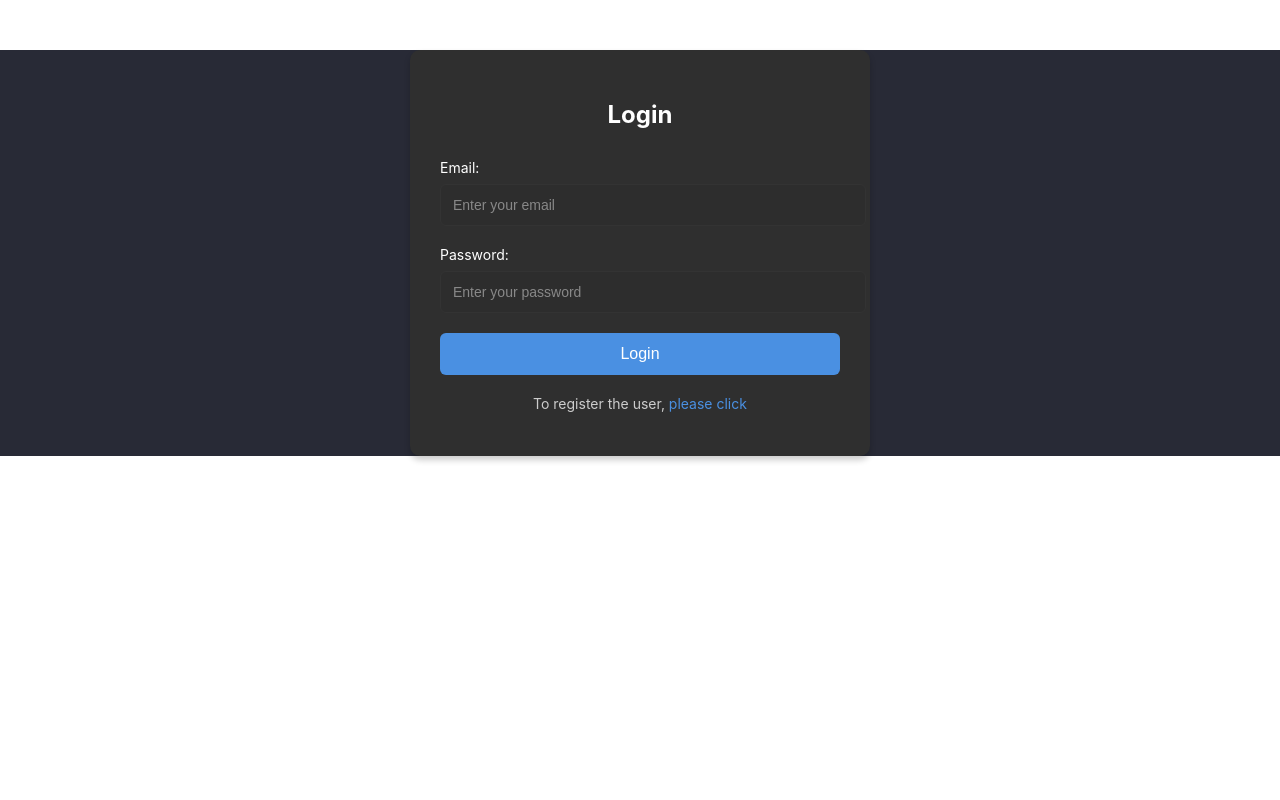
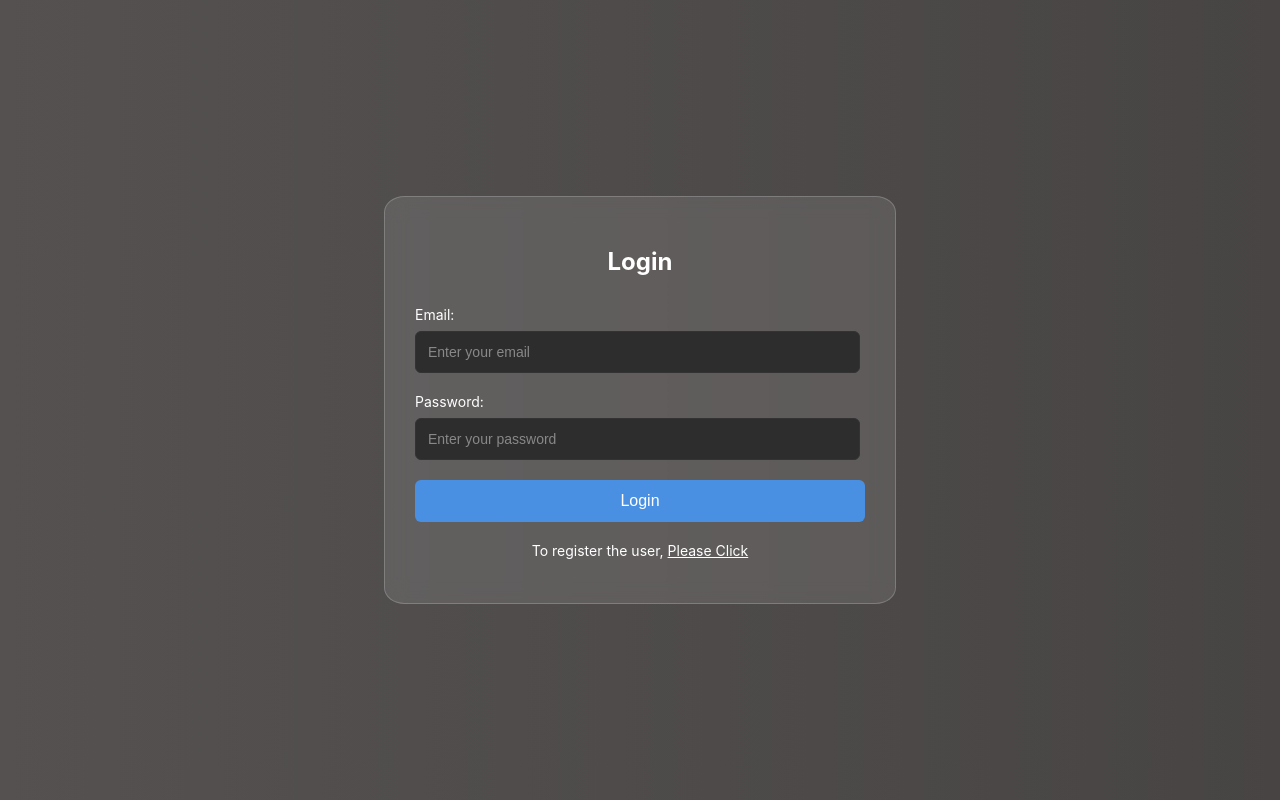
Before and after one commit to RamaniSaumya/CODESync, a React (Create React App) app: page / in a window 1280 px wide. Built offline with nearby package versions, Linux system fonts and the light colour scheme; no server answers.

Commit message:
Final css added

```diff
--- a/src/App.css
+++ b/src/App.css
@@ -150,16 +150,25 @@ footer a {
   color: #4aed88;
 }
 
+.register-main{
+  background-color: #1c1e29;
+  display: flex;
+  color: rgb(255, 255, 255);
+  align-items: center;
+  justify-content: center;
+  height: 100vh;
+}
 .registration-container {
-  max-width: 400px;
+  border-radius: 4%;
+  width: 450px;
+  /* max-width: 400px; */
   margin: 50px auto;
-  padding: 20px;
-  padding-top: 20px;
-  border: 1px solid #ccc;
-  border-radius: 8px;
-  box-shadow: 0 2px 4px rgba(0, 0, 0, 0.1);
-  background-color: #f9f9f9;
-  font-family: Arial, sans-serif;
+  /* margin-left: 50px; */
+  padding: 30px;
+  background: rgba(255, 255, 255, 0.1); /* Transparent White */
+backdrop-filter: blur(10px);
+border: 1px solid rgba(255, 255, 255, 0.2);
+color: #ffffff; /* White */
 }
 
 .registration-form .form-group {
@@ -179,6 +188,9 @@ footer a {
   border: 1px solid #ccc;
   border-radius: 4px;
   font-size: 14px;
+}
+.register-h2{
+  color: #f8fbff;
 }
 
 .register-button {
@@ -217,20 +229,38 @@ h2 {
 }
 
 .loginpage{
-  background-color: #282a36;
-  height: 100%;
-  width: 100%;
+  background: linear-gradient(to left,
+  rgb(57, 56, 54),
+  rgb(85, 81, 81)
+);
+background-size: 200% 200%;
+animation: gradientAnimation 6s ease-in-out infinite alternate,
+           subtleBlur 3s ease-in-out infinite alternate;
+ /* Animation duration and timing function */
+  /* background-color: #71778c; */
+  /* height: 100%; */
+  height: 100vh;
+  margin-top: 0%;
+  display: flex;
+  color: rgb(25, 43, 59);
+  align-items: center;
+  justify-content: center;
+  /* align-items: center; */
+  /* width: 100%; */
 }
 
 /* Container Styling */
 .login-container {
-  max-width: 400px;
+  border-radius: 4%;
+  width: 450px;
+  /* max-width: 400px; */
   margin: 50px auto;
+  /* margin-left: 50px; */
   padding: 30px;
-  background-color: #2f2f2f;
-  border-radius: 10px;
-  box-shadow: 0 4px 6px rgba(0, 0, 0, 0.2);
-  color: #ffffff;
+  background: rgba(255, 255, 255, 0.1); /* Transparent White */
+backdrop-filter: blur(10px);
+border: 1px solid rgba(255, 255, 255, 0.2);
+color: #ffffff; /* White */
 }
 
 /* Heading Styling */
@@ -256,7 +286,7 @@ h2 {
 
 /* Input Fields Styling */
 .form-group input {
-  width: 100%;
+  width: 93%;
   padding: 12px;
   border: 1px solid #333;
   border-radius: 6px;
@@ -268,8 +298,8 @@ h2 {
 
 .form-group input:focus {
   outline: none;
-  border-color: #4a90e2;
-  box-shadow: 0 0 0 2px rgba(74, 144, 226, 0.2);
+  border-color: #5fa0eb;
+  box-shadow: 0 0 0 2px rgba(122, 171, 226, 0.2);
 }
 
 .form-group input::placeholder {
@@ -302,19 +332,19 @@ h2 {
 .login-container p {
   margin-top: 20px;
   text-align: center;
-  color: #cccccc;
+  color: #ffffff;
   font-size: 14px;
 }
 
 /* Link Styling */
 .login-container a {
-  color: #4a90e2;
+  color: #ffffff;
   text-decoration: none;
   transition: color 0.3s ease;
 }
 
 .login-container a:hover {
-  color: #357abd;
+  color: #e7f30e;
   text-decoration: underline;
 }
 
--- a/src/components/Login.js
+++ b/src/components/Login.js
@@ -59,7 +59,7 @@ function LoginPage() {
         </div>
         <button type="submit" className="login-button">Login</button>
       </form>
-      <p>To register the user, <a href="http://localhost:3000/register" target="_blank">please click</a></p>
+      <p>To register the user, <a href="http://localhost:3000/register" target="_blank"><u>Please Click</u></a></p>
 
     </div>
    </div>
--- a/src/components/Register.js
+++ b/src/components/Register.js
@@ -30,8 +30,9 @@ function Register() {
   };
 
   return (
+    <div className='register-main'>
     <div className="registration-container">
-      <h2>Register</h2>
+      <h2 className='register-h2'> Register</h2>
       <form onSubmit={handleSubmit} className="registration-form">
         <div className="form-group">
           <label htmlFor="name">Name:</label>
@@ -69,6 +70,7 @@ function Register() {
         <button type="submit" className="register-button">Register</button>
       </form>
     </div>
+    </div>
   );
 }
 
```
